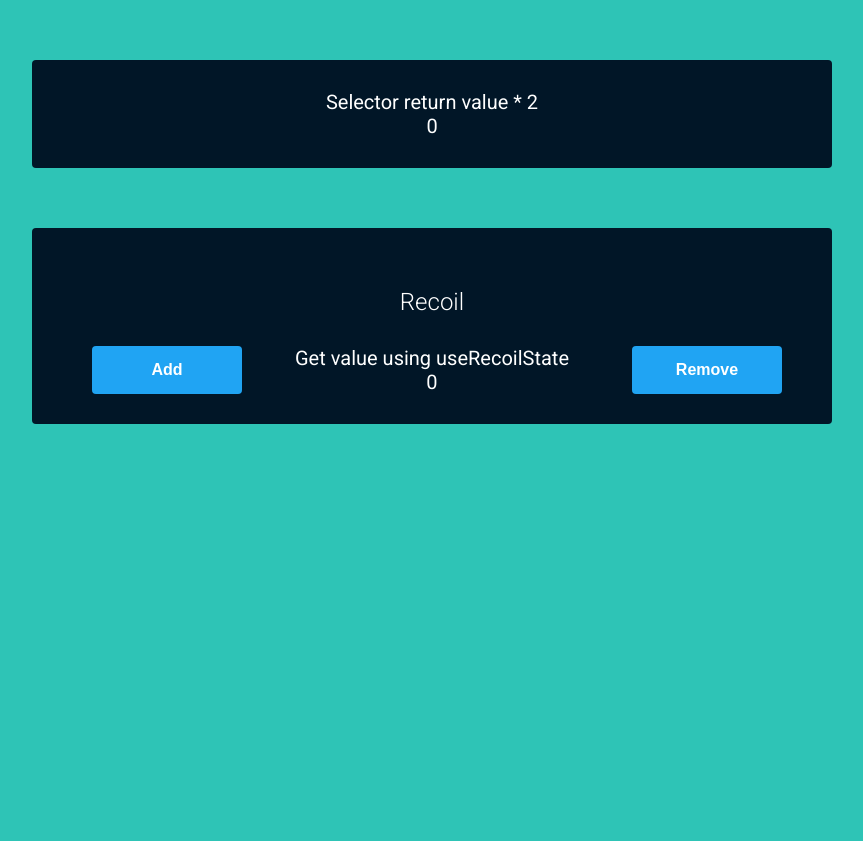
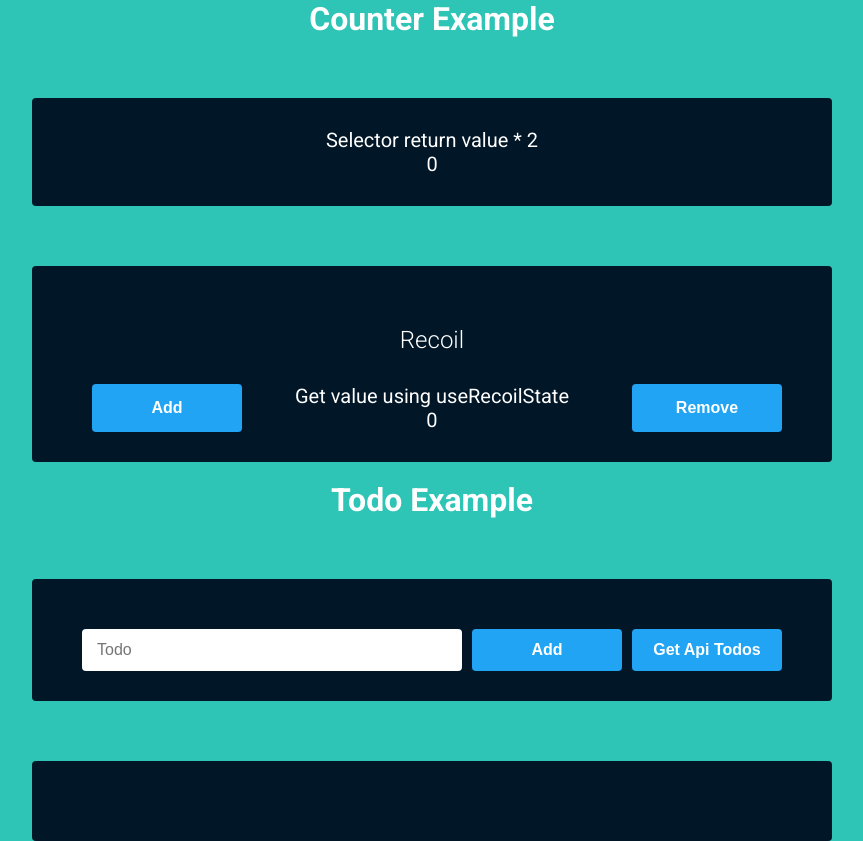
Before and after one commit to jucian0/recoil-example, a React (Create React App) app: page / in a window 1280 px wide. Shown: the whole page, without its empty margins (208-1071 px from the left). Before the commit the page ends 800 px from the top, so only its background shows below. Built offline with nearby package versions, Linux system fonts and the light colour scheme.

Commit message:
add  form component

```diff
--- a/src/App.tsx
+++ b/src/App.tsx
@@ -1,10 +1,12 @@
 import React from "react";
 import { RecoilRoot } from 'recoil';
 import CounterPage from "./Pages/Counter";
+import TodoPage from "./Pages/Todo";
 
 const App = () => (
   <RecoilRoot>
     <CounterPage />
+    <TodoPage />
   </RecoilRoot>
 );
 
--- a/src/Pages/Counter.tsx
+++ b/src/Pages/Counter.tsx
@@ -7,6 +7,7 @@
 
    return (
       <>
+         <h1 style={{ textAlign: 'center' }}>Counter Example</h1>
          <CounterButtons />
          <Counter />
       </>
--- a/src/Pages/Todo.tsx
+++ b/src/Pages/Todo.tsx
@@ -1,8 +1,15 @@
 import React from 'react'
+import TodoForm from './../components/TodoForm'
+import TodoList from './../components/TodoList'
 
 export default function TodoPage() {
 
    return (
-      <div></div>
+      <>
+         <br />
+         <h1 style={{ textAlign: 'center' }}>Todo Example</h1>
+         <TodoForm />
+         <TodoList />
+      </>
    )
 }
--- a/src/components/Counter.tsx
+++ b/src/components/Counter.tsx
@@ -6,7 +6,6 @@
     key: 'counter',
     default: 0
 })
-
 
 const Counter = () => {
 
--- a/src/components/TodoForm.tsx
+++ b/src/components/TodoForm.tsx
@@ -6,23 +6,11 @@
    return (
       <section>
          <ul>
-            {todos.map((todo: any) => (
-               <li key={todo.id}>
-                  {todo.complete ? <s>{todo.text}</s> : todo.text}
-                  <div>
-                     <button
-                     //onClick={() => toggleTodo(todo.id)}
-                     >
-                        Toggle
-                </button>
-                     <button
-                     //onClick={() => removeTodo(todo.id)}
-                     >
-                        Remove
-                </button>
-                  </div>
-               </li>
-            ))}
+            <form>
+               <input type="text" placeholder="Todo" />
+               <button>Add</button>
+               <button>Get Api Todos</button>
+            </form>
          </ul>
       </section>
    );
--- a/src/components/TodoList.tsx
+++ b/src/components/TodoList.tsx
@@ -6,7 +6,7 @@
    return (
       <section>
          <ul>
-            {todos.map((todo: any) => (
+            {/* {todos.map((todo: any) => (
                <li key={todo.id}>
                   {todo.complete ? <s>{todo.text}</s> : todo.text}
                   <div>
@@ -22,7 +22,7 @@
                 </button>
                   </div>
                </li>
-            ))}
+            ))} */}
          </ul>
       </section>
    );
```
Also changed, not shown: 1 other file (tests, documents, lock files or other folders).
